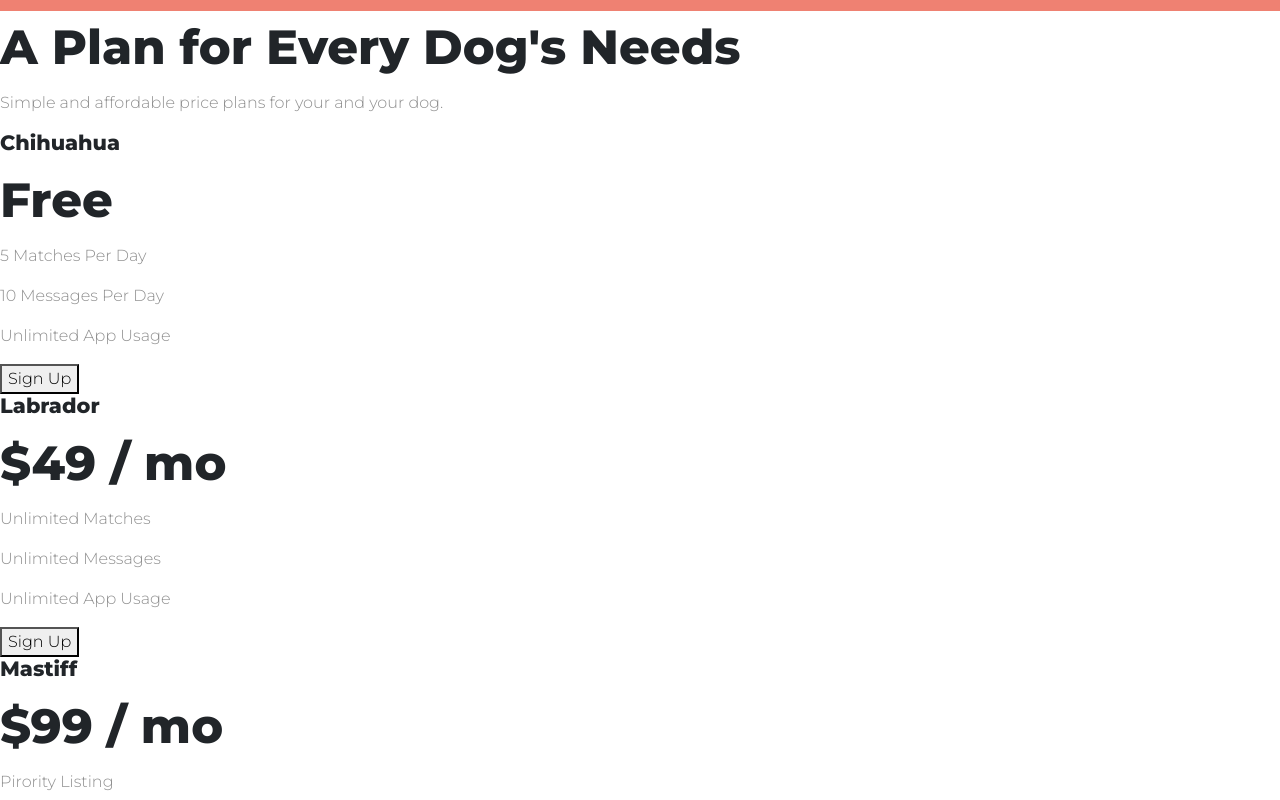
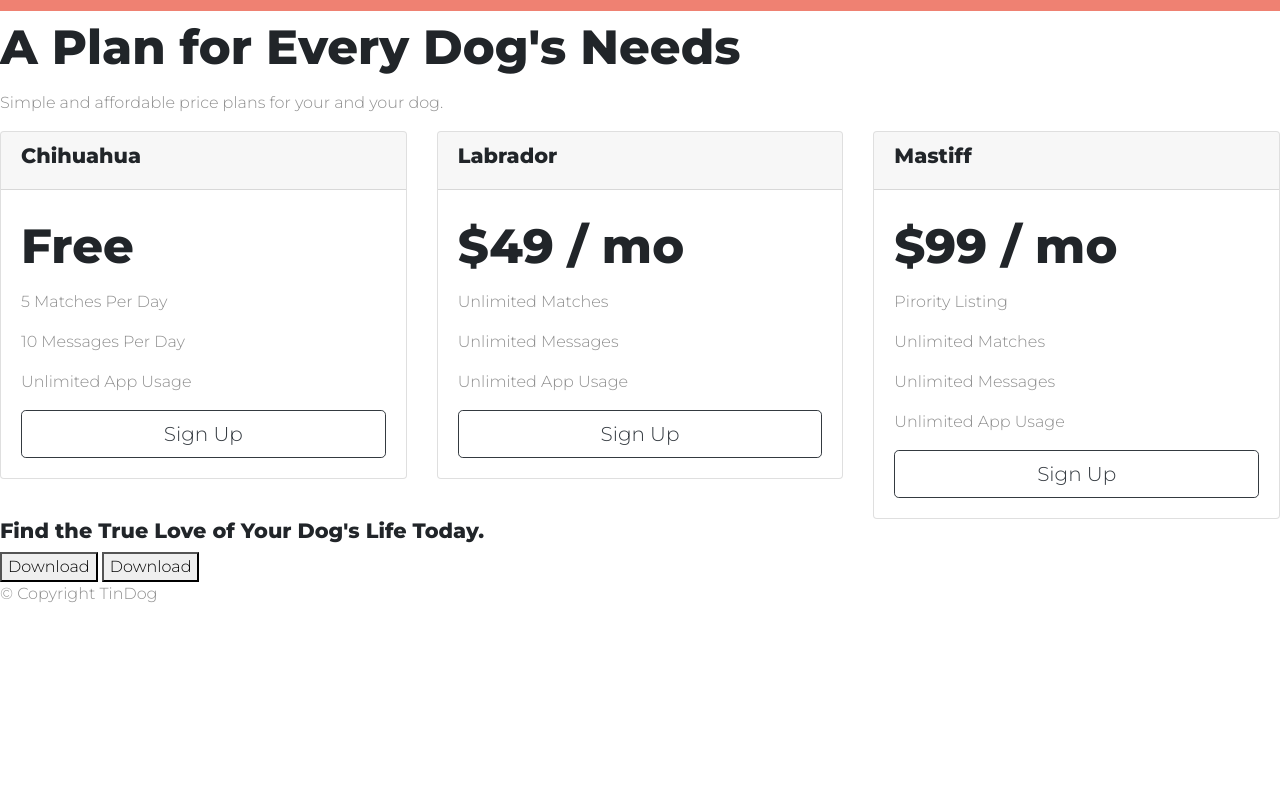
Before and after one commit to ghazyayman/bootstrap-project, a plain HTML site: page index.html in a window 1280 px wide. Shown: the part 2060-2860 px from the top of the page. After the commit the page ends 2682 px from the top, so only its background shows below. Drawn offline with nearby package versions, Linux system fonts and the light colour scheme.

```diff
--- a/css/styles.css
+++ b/css/styles.css
@@ -115,3 +115,7 @@ p {
     width: 15%;
     margin: 20px 20px 50px;
 }
+
+#princing {
+
+}
--- a/index.html
+++ b/index.html
@@ -190,30 +190,56 @@
     <h2>A Plan for Every Dog's Needs</h2>
     <p>Simple and affordable price plans for your and your dog.</p>
 
+    <div class="row">
 
+      <div class="col-lg-4 col-md-6">
+        <div class="card">
+          <div class="card-header">
             <h3>Chihuahua</h3>
+          </div>
+          <div class="card-body">
             <h2>Free</h2>
             <p>5 Matches Per Day</p>
             <p>10 Messages Per Day</p>
             <p>Unlimited App Usage</p>
-    <button type="button">Sign Up</button>
+            <button class="btn btn-lg btn-block btn-outline-dark" type="button">Sign Up</button>
+          </div>
+        </div>
+      </div>
 
-
+      <div class="col-lg-4">
+        <div class="card">
+          <div class="card-header">
             <h3>Labrador</h3>
+          </div>
+          <div class="card-body">
             <h2>$49 / mo</h2>
             <p>Unlimited Matches</p>
             <p>Unlimited Messages</p>
             <p>Unlimited App Usage</p>
-    <button type="button">Sign Up</button>
+            <button class="btn btn-lg btn-block btn-outline-dark" type="button">Sign Up</button>
+          </div>
+        </div>
+      </div>
 
-
+      <div class="col-lg-4">
+        <div class="card">
+          <div class="card-header">
             <h3>Mastiff</h3>
+          </div>
+          <div class="card-body">
             <h2>$99 / mo</h2>
             <p>Pirority Listing</p>
             <p>Unlimited Matches</p>
             <p>Unlimited Messages</p>
             <p>Unlimited App Usage</p>
-    <button type="button">Sign Up</button>
+            <button class="btn btn-lg btn-block btn-outline-dark" type="button">Sign Up</button>
+          </div>
+        </div>
+
+      </div>
+
+  </div>
 
   </section>
 
```
Lines whose indentation alone changed are shown as unchanged.
